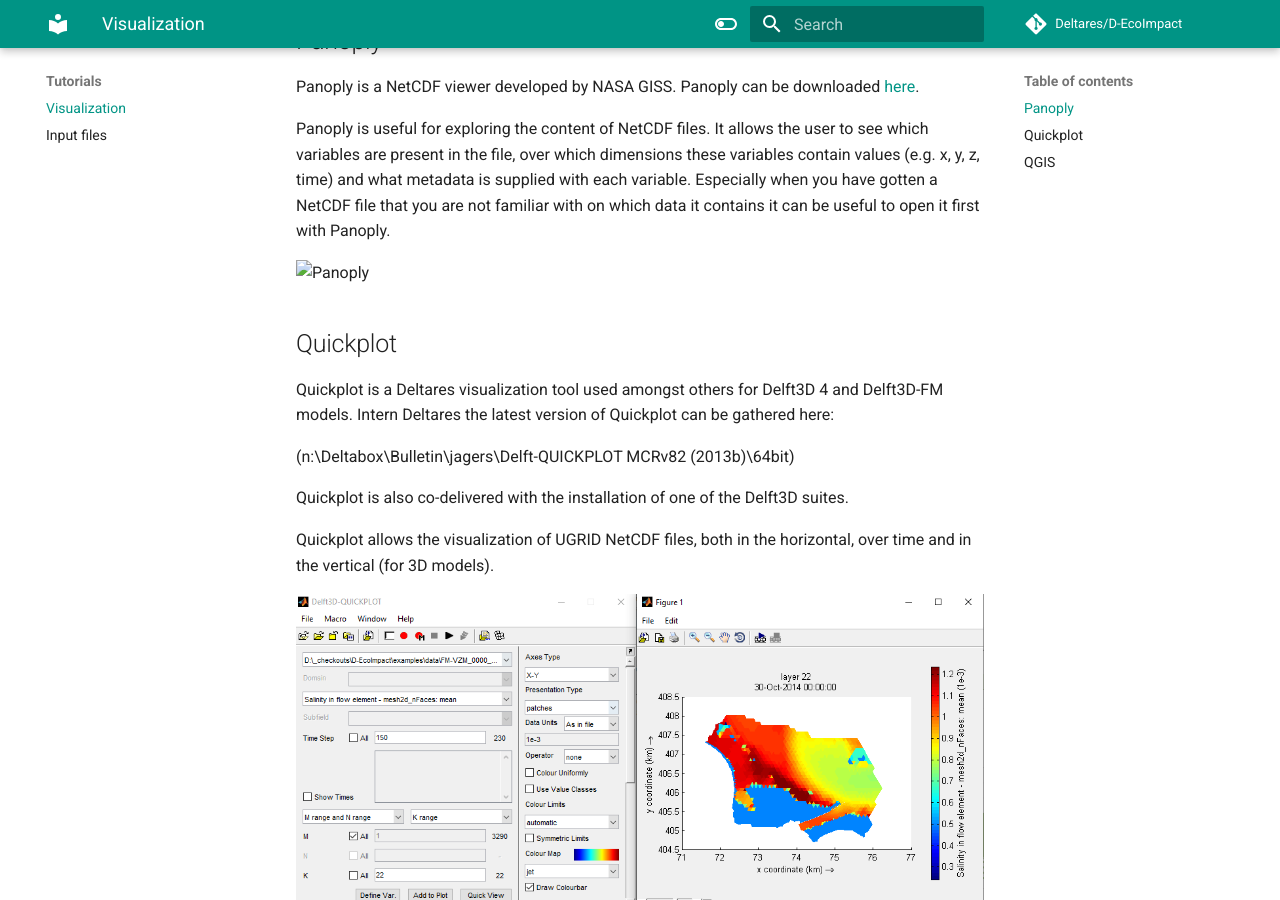
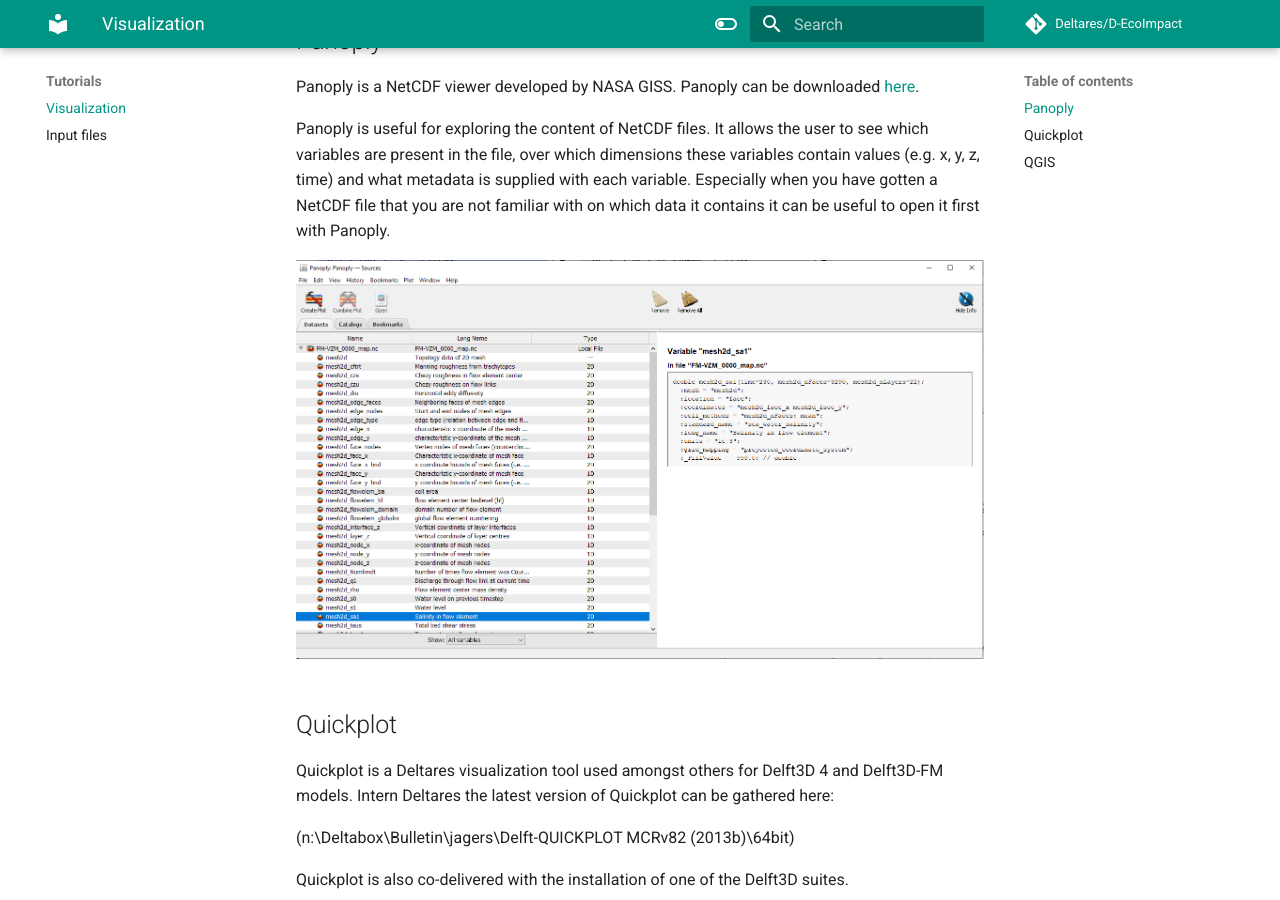
Before and after one commit to Deltares/D-EcoImpact, an MkDocs documentation site: the page built from docs/tutorials/visualization.md, in a window 1280 px wide and 900 px high, scrolled down 321 px. Built offline with MkDocs 1.6.1 and Material for MkDocs 9.7.7, drawn with Linux system fonts in a browser that asks for light colours; comment, search, counter and statistics services are not loaded.

Commit message:
feat[DEI-10] Testing new location for images in subfolder where md is located

```diff
--- a/docs/tutorials/visualization.md
+++ b/docs/tutorials/visualization.md
@@ -9,7 +9,7 @@
 
 Panoply is useful for exploring the content of NetCDF files. It allows the user to see which variables are present in the file, over which dimensions these variables contain values (e.g. x, y, z, time) and what metadata is supplied with each variable. Especially when you have gotten a NetCDF file that you are not familiar with on which data it contains it can be useful to open it first with Panoply.
 
-![Panoply](/images/3_netcdf.png "The FM-VZM_0000_map.nc opened in Panoply. The variable “mesh2d_sa1” (Salinity) has been selected for viewing. On the right hand-side the metadata attached to this variable is visible, among which the first line showing that this variable has values allocated to 3 dimensions (time, mesh2d_nFaces and mesh2d_nLayers).")
+![Panoply](../assets/images/3_netcdf.png "The FM-VZM_0000_map.nc opened in Panoply. The variable “mesh2d_sa1” (Salinity) has been selected for viewing. On the right hand-side the metadata attached to this variable is visible, among which the first line showing that this variable has values allocated to 3 dimensions (time, mesh2d_nFaces and mesh2d_nLayers).")
 
 ## Quickplot
 Quickplot is a Deltares visualization tool used amongst others for Delft3D 4 and Delft3D-FM models. Intern Deltares the latest version of Quickplot can be gathered here:
@@ -20,7 +20,7 @@
 
 Quickplot allows the visualization of UGRID NetCDF files, both in the horizontal, over time and in the vertical (for 3D models).
 
-![Quickplot](/assets/images/3_quickplot.png "The FM-VZM_0000_map.nc opened in Quickplot. The variable “Salinity” (mesh2d_sa1) has been selected for viewing. On the left hand side the selection of time period (Time Step=150) and the toplayer is shown (K=22). On the right hand-side the values attached to this variable are visible.")
+![Quickplot](../assets/images/3_quickplot.png "The FM-VZM_0000_map.nc opened in Quickplot. The variable “Salinity” (mesh2d_sa1) has been selected for viewing. On the left hand side the selection of time period (Time Step=150) and the toplayer is shown (K=22). On the right hand-side the values attached to this variable are visible.")
 
 ## QGIS
 QuantumGIS (QGIS) is open source free ware GIS software. The latest version of QGIS can be downloaded [here](https://www.qgis.org/en/site/forusers/download.html)
@@ -31,7 +31,7 @@
 
 When Mesh data is loaded directly in QGIS the spatial relevance can be easily displayed using the plugin QuickMapServices > OSM layer.
 
-![QGIS](/assets/images/3_qgis.png "The FM-VZM_0000_map.nc opened in QGIS through the “Add mdal layer” function. The variable “Bed level” (mesh2d_flowelem_bl) has been selected for viewing. As background for spatial relevance the OSM layer of QuickMapServices is used. The test file is a part of the Volkerak-Zoom Lake model in the Netherlands.")
+![QGIS](../assets/images/3_qgis.png "The FM-VZM_0000_map.nc opened in QGIS through the “Add mdal layer” function. The variable “Bed level” (mesh2d_flowelem_bl) has been selected for viewing. As background for spatial relevance the OSM layer of QuickMapServices is used. The test file is a part of the Volkerak-Zoom Lake model in the Netherlands.")
 
 
-![QMESH](/assets/images/3_qgis_qmesh.png "The FM-VZM_0000_map.nc opened in QGIS through the QGIS_Qmesh plugin. The variable “Salinity” (mesh2d_sa1)  has been selected for viewing and the top layer (Layer=22) is shown on a specific time step. As background for spatial relevance the OSM layer of QuickMapServices is used. The test file is a part of the Volkerak-Zoom Lake model in the Netherlands.")
+![QMESH](../assets/images/3_qgis_qmesh.png "The FM-VZM_0000_map.nc opened in QGIS through the QGIS_Qmesh plugin. The variable “Salinity” (mesh2d_sa1)  has been selected for viewing and the top layer (Layer=22) is shown on a specific time step. As background for spatial relevance the OSM layer of QuickMapServices is used. The test file is a part of the Volkerak-Zoom Lake model in the Netherlands.")
```
